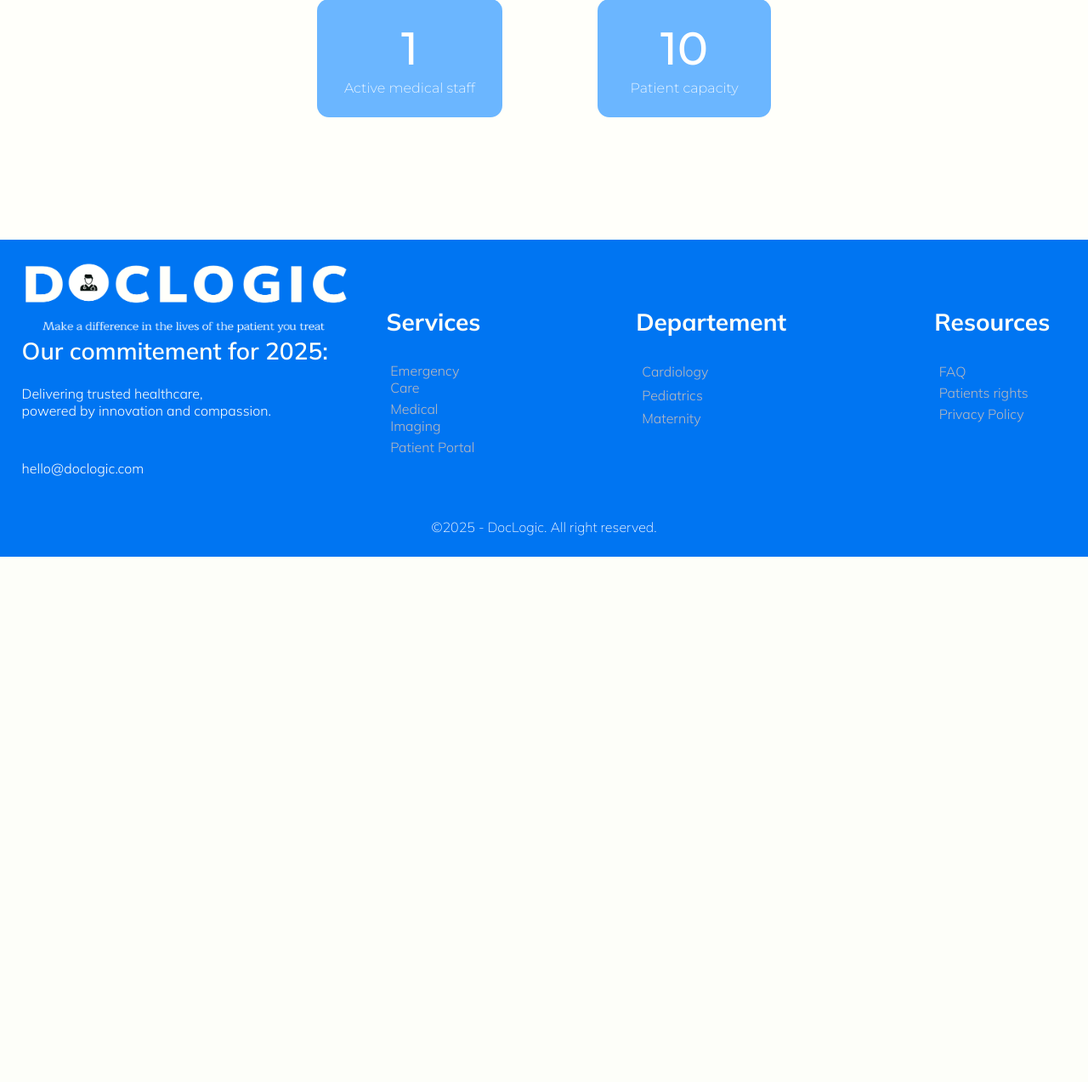
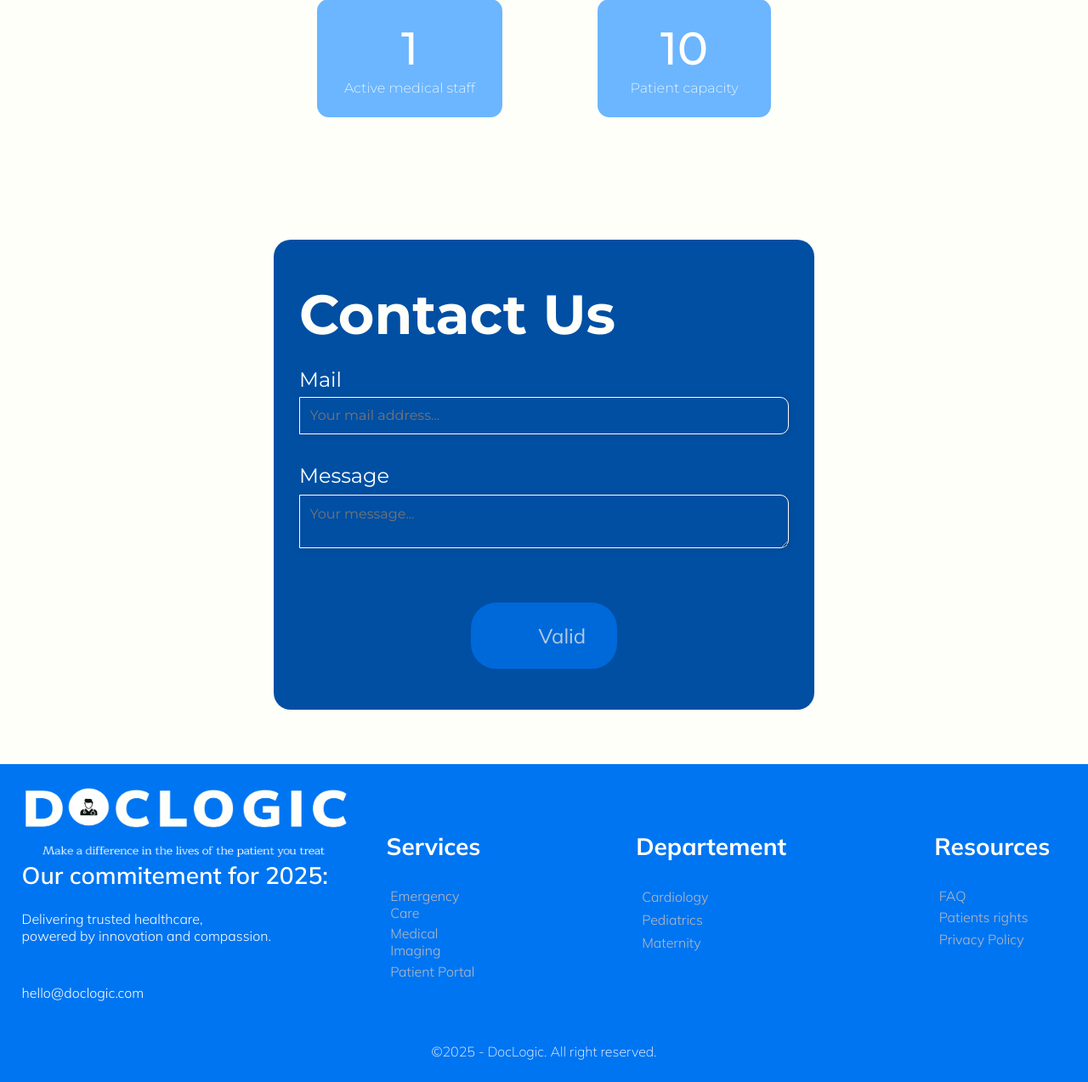
Before and after one commit to letEmmDev/DocLogic, a Django app: page /dashboard-patient in a window 1280 px wide. Shown: the part 2638-3911 px from the top of the page at 85% size. Before the commit the page ends 3293 px from the top, so only its background shows below. Run offline with Django 5.2, Linux system fonts and the light colour scheme; a user stored in the database is signed in; tables that the repository leaves empty hold one stand-in row (values such as "Sample post"); grey boxes marked "Sample" are stand-in pictures; some web fonts are replaced.

Commit message:
Feature update - Patient Dashboard | Contact Form integration + Nosql (AWS DynamoDB) conection settings + Request test

```diff
--- a/DocLogic/settings.py
+++ b/DocLogic/settings.py
@@ -177,3 +177,8 @@ RECAPTCHA_PRIVATE_KEY = os.getenv('RECAPTCHA_PRIVATE_KEY')
 ## Captcha return debug
 # print("RECAPTCHA_PUBLIC_KEY:", repr(RECAPTCHA_PUBLIC_KEY))
 # print("RECAPTCHA_PRIVATE_KEY:", repr(RECAPTCHA_PRIVATE_KEY))
+
+# AWS settings
+AWS_ACCESS_KEY_ID = os.getenv('AWS_ACCESS_KEY_ID')
+AWS_SECRET_ACCESS_KEY = os.getenv('AWS_SECRET_ACCESS_KEY')
+AWS_REGION = os.getenv('AWS_REGION', 'eu-west-3')
--- a/hospital/urls.py
+++ b/hospital/urls.py
@@ -3,4 +3,5 @@ from . import views
 
 urlpatterns = [
     path('doctors/', views.doctor_list, name='doctor_list'),
+    path('contact/', views.contact_form, name='contact_form'),
 ]
--- a/static/css/hospital/dashboard_patient.css
+++ b/static/css/hospital/dashboard_patient.css
@@ -153,3 +153,66 @@ width: 1110px;
     opacity: 0.8;
     margin-top: 0.3rem;
 }
+.form-container{
+    width: 45%;
+    height: auto;
+    display: flex;
+    justify-content: flex-start;
+    justify-self: center;
+    flex-direction: column;
+    padding: 25px 30px;
+    margin-bottom: 5%;
+    border-radius: 20px;
+    color: var(--white);
+    font-family: 'Montserrat', sans-serif;
+    background-color: var(--primary-blue);
+}
+form{
+    width: 100%;
+    height: auto;
+    display: flex;
+    flex-direction: column;
+    align-self: flex-start;
+}
+.form-container input{
+    margin: 1% 0;
+}
+label{
+    font-size: 24px;
+}
+input, textarea {
+    min-width: 100%;
+    max-width: 100%;
+    padding: 2% 2%;
+    margin: 8px 0;
+    display: inline-block;
+    border: 1px solid var(--white);
+    color: var(--white);
+    background: transparent;
+    border-radius: 0 10px 10px 0;
+    box-sizing: border-box;
+    box-shadow: 0 0 10px rgba(0, 0, 0, 0.1);
+    font-size: 16px;
+    font-family: 'Montserrat', sans-serif;
+}
+.form-container button{
+    margin: 4% 0;
+    width: 30%;
+    align-self: center;
+    color: var(--white);
+}
+.btn-secondary {
+    background-color: var(--secondary-blue);
+    transition: background-color 0.3s ease;
+    font-family: "Mulish", sans-serif;
+    padding: 1.5rem 5rem;
+    border-radius: 30px;
+    margin: 0 3rem 0 0;
+    cursor: pointer;
+    font-size: 24px;
+    opacity: 0.7;
+    border: none;
+}
+.message-form{
+    margin: 5% 0;
+}
--- a/templates/core/dashboard/dashboard_patient.html
+++ b/templates/core/dashboard/dashboard_patient.html
@@ -23,4 +23,7 @@ Patient Dashboard
     <div class="hospital-section">
         {% include "hospital/hospital_section.html" with hospital=hospital %}
     </div>
+    <div class="contact-form">
+        {% include "hospital/contact_form.html" %}
+    </div>
 {% endblock %}
--- /dev/null
+++ b/templates/hospital/contact_form.html
@@ -0,0 +1,22 @@
+{% load static %}
+<link rel="stylesheet" href="{% static 'css/hospital/contact_form.css' %}">
+<div class="form-container">
+    <h1>Contact Us</h1>
+    <form method="post" action="{% url 'contact_form' %}">
+        {% csrf_token %}
+        <div class="email-form">
+            <label for="mail">Mail</label>
+            <input type="text" id="mail" name="username" placeholder="Your mail address..." required>
+        </div>
+
+        <div class="message-form">
+            <label for="message">Message</label>
+            <textarea id="message" name="message" placeholder="Your message..." required></textarea>
+        </div>
+        <!-- submit button -->
+        <button type="submit" class="btn-secondary"> Valid </button>
+        {% if success %}
+            <p class="success-message">Your message has been sent!</p>
+        {% endif %}
+    </form>
+</div>
```
Also changed, not shown: hospital/views.py (+24 -0 lines), requirements.txt (+7 -0 lines).
